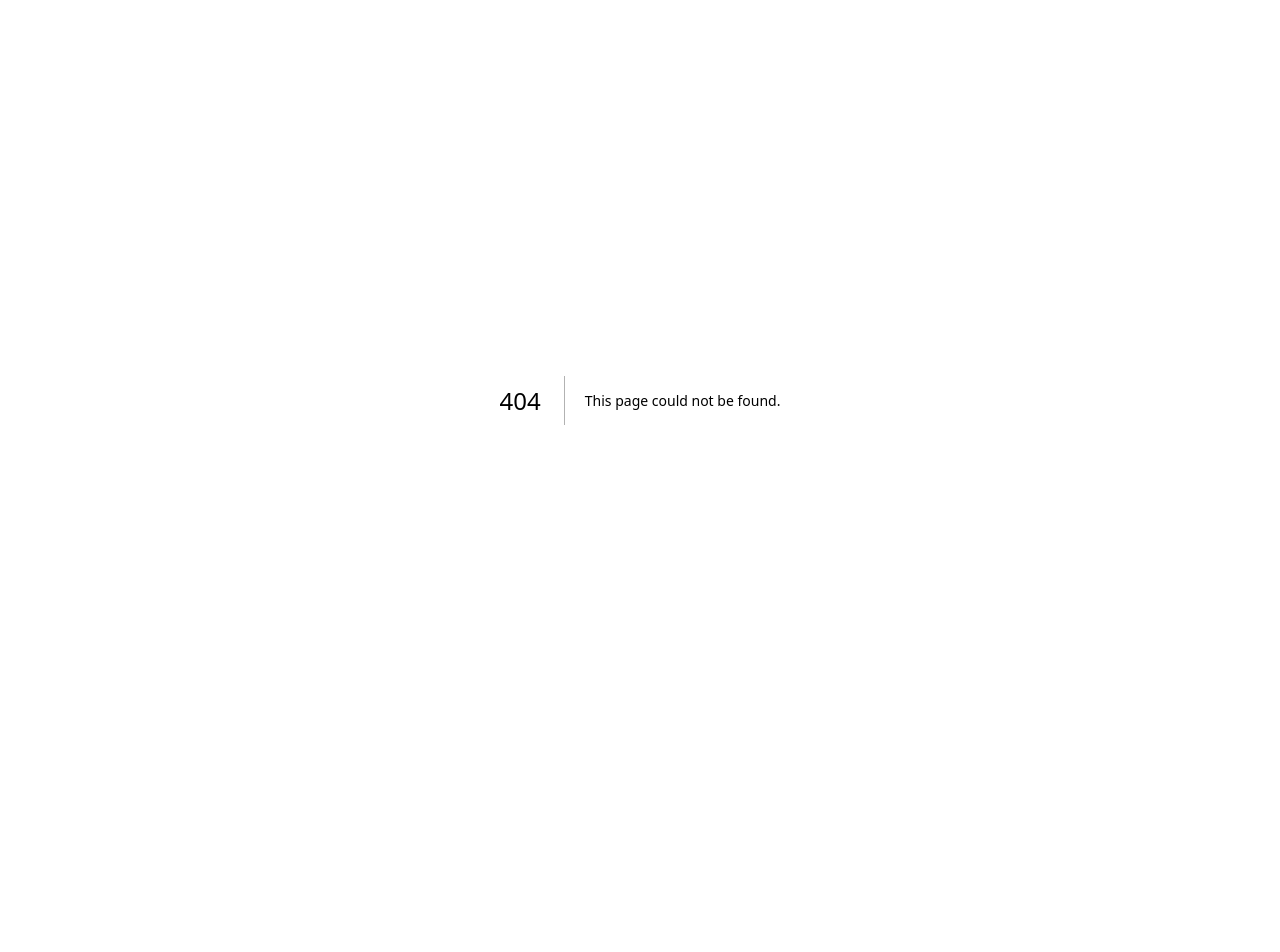
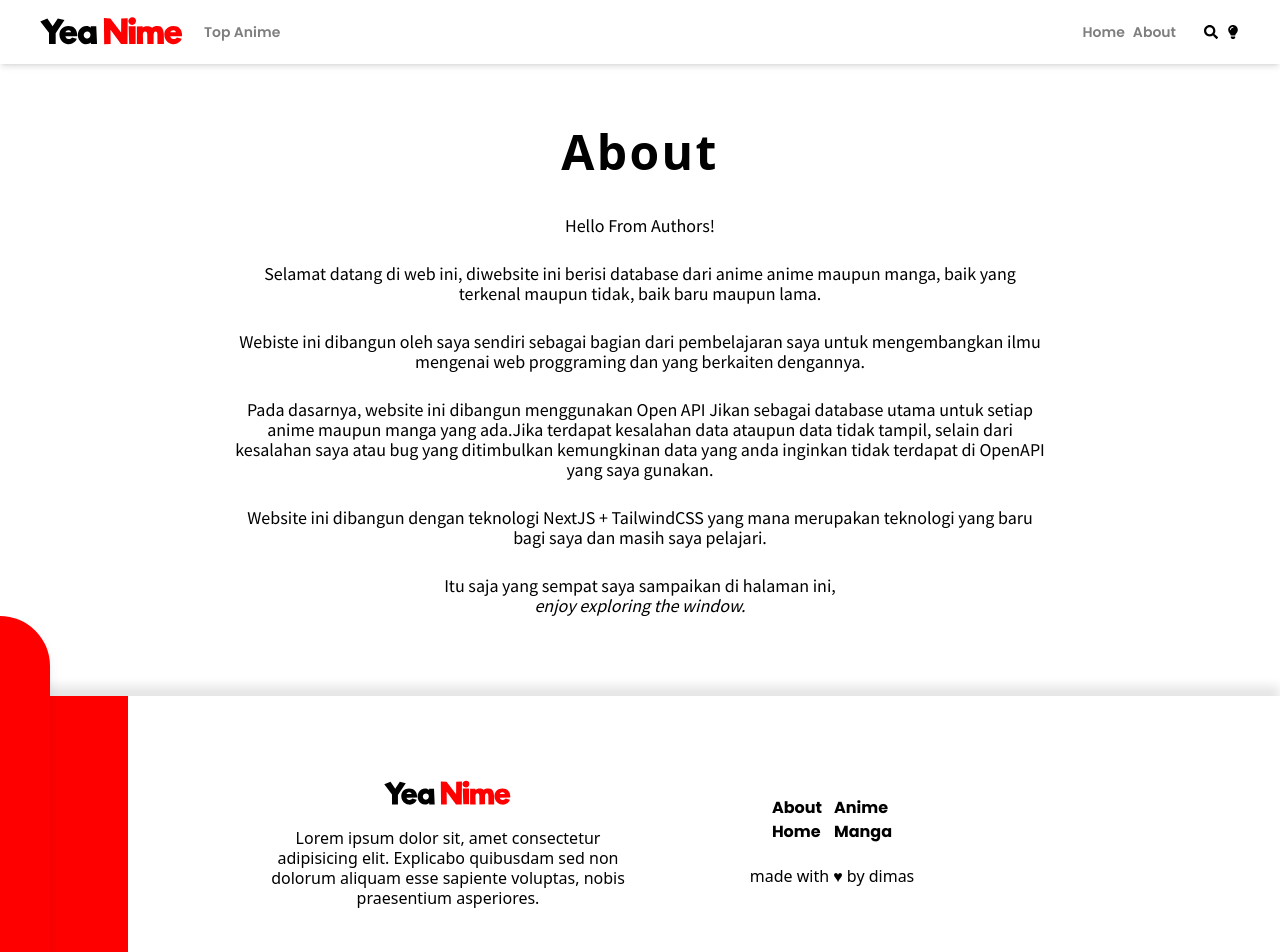
Before and after one commit to YeaGram/real-yeanime, a Next.js app: page /about in a window 1280 px wide. Before the commit this address had no page. Shown: the top 952 px of the page. Before the commit the page ends 800 px from the top, so only its background shows below. Built offline with nearby package versions, Linux system fonts and the light colour scheme.

Commit message:
add about and add top anime

```diff
--- a/components/card/index.jsx
+++ b/components/card/index.jsx
@@ -41,13 +41,13 @@ export default function Card({ dataJson, variant, blank }) {
         return (
           <div
             key={index}
-            className="flex-1 md:flex-none lg:flex-1 md:w-[200px] min-w-[150px] "
+            className="flex-1 md:flex-none lg:flex-1 max-w-[300px] md:w-[200px] min-w-[150px] "
           >
             <NavItem
               target={`/anime/${item.mal_id}`}
               blank={blank ? true : false}
             >
-              <div className="relative w-full aspect-[17/24]">
+              <div className="relative w-full  aspect-[17/24]">
                 <Image
                   src={item.images.webp.image_url}
                   fill
--- a/components/footer/index.jsx
+++ b/components/footer/index.jsx
@@ -22,12 +22,12 @@ export default function Footers() {
             <div className="flex-1 flex flex-col justify-center items-center md:mt-0 mt-10">
               <div className="flex gap-3 font-bold">
                 <div>
-                  <NavItem>About</NavItem>
-                  <NavItem>Home</NavItem>
+                  <NavItem target="/about">About</NavItem>
+                  <NavItem target="/">Home</NavItem>
                 </div>
                 <div>
-                  <NavItem>Anime</NavItem>
-                  <NavItem>Manga</NavItem>
+                  <NavItem target="/">Anime</NavItem>
+                  <NavItem target="/404">Manga</NavItem>
                 </div>
               </div>
               <div className="mt-5 text-xm">
--- /dev/null
+++ b/components/input/radio.jsx
@@ -0,0 +1,28 @@
+export default function InputRadio({ name, label, handleChange, isActive }) {
+  return (
+    <div className="flex text-lg mx-2 gap-1 font-SourceSans">
+      <div className="relative h-max w-fit">
+        <input
+          type="radio"
+          name={name}
+          id={name}
+          value={label}
+          onChange={handleChange}
+          checked={isActive === label}
+          className="peer w-4 h-4 checked:ring-4 relative opacity-0 cursor-pointer"
+        />
+        <span class="rounded-md  peer-checked:bg-primary bg-black/20 dark:bg-white/20 w-4 h-4 top-0 left-0 translate-y-1/2 -z-10  absolute"></span>
+      </div>
+      <label
+        htmlFor={name}
+        className={`px-1  ${
+          isActive === label
+            ? "opacity-100 font-semibold"
+            : "opacity-50 font-medium"
+        }`}
+      >
+        {label ? label : "All"}
+      </label>
+    </div>
+  );
+}
--- a/components/navbar/index.jsx
+++ b/components/navbar/index.jsx
@@ -43,14 +43,22 @@ export default function NavigationBar() {
           >
             <div className="w-fit md:w-full md:flex md:justify-between ">
               <div className="flex gap-4 flex-col md:flex-row md:items-center md:ml-5">
-                <NavItem variants="fade">Top Anime</NavItem>
-                <NavItem variants="fade">Random Anime</NavItem>
-                <NavItem variants="fade">Manga</NavItem>
+                <NavItem variants="fade" target="/anime/topanime">
+                  Top Anime
+                </NavItem>
+                {/* <NavItem variants="fade" target="#randomAnime">
+                  Random Anime
+                </NavItem> */}
+                {/* <NavItem variants="fade">Manga</NavItem> */}
               </div>
               <div className="flex gap-7 flex-col md:mt-0 mt-10 md:flex-row md:items-center">
                 <div className="flex gap-2">
-                  <NavItem variants="fade">Home</NavItem>
-                  <NavItem variants="fade">About</NavItem>
+                  <NavItem variants="fade" target="/">
+                    Home
+                  </NavItem>
+                  <NavItem variants="fade" target="/about">
+                    About
+                  </NavItem>
                 </div>
                 <div className="flex gap-2 w-full md:justify-evenly">
                   <NavItem variants="fill" target="/search">
--- a/components/resource/RandomAnime.jsx
+++ b/components/resource/RandomAnime.jsx
@@ -10,7 +10,10 @@ export default function RandomAnime() {
 
   return (
     GetRandomAnime && (
-      <section className="my-20 max-w-7xl container mx-auto sm:px-14 ">
+      <section
+        id="randomAnime"
+        className="my-20 max-w-7xl container mx-auto sm:px-14 "
+      >
         <div className="mx-auto h-full relative bg-gradient-to-tr pt-5  from-primary/30 dark:via-black via-white/0 dark:border-2 border-primary/30">
           <div className="flex flex-col items-center sm:items-start sm:py-7 sm:px-10 gap-4 justify-center md:flex-row">
             {/* Images */}
--- /dev/null
+++ b/pages/404.js
@@ -0,0 +1,32 @@
+import Head from "next/head";
+import Footers from "../components/footer";
+import NavigationBar from "../components/navbar";
+
+export default function About() {
+  return (
+    <>
+      <Head>
+        <title>Haiyaa</title>
+      </Head>
+      <div>
+        <NavigationBar />
+        <main className="relative">
+          <div class="flex w-full h-full justify-center">
+            <div className="pb-20">
+              <h2 className="font-poppins text-5xl mt-32 font-bold relative tracking-wider text-center">
+                Hmmm..
+              </h2>
+              <p className="mt-7 font-SourceSans opacity-70">
+                Sepertinya Terlalu Banyak Permintaan data, Bisa Juga Halaman
+                yang Anda Tuju Tidak Ada, Atau Masih Dalam Pengembangan.
+              </p>
+            </div>
+          </div>
+          <div className="w-full bottom-0">
+            <Footers />
+          </div>
+        </main>
+      </div>
+    </>
+  );
+}
--- /dev/null
+++ b/pages/about.js
@@ -0,0 +1,56 @@
+import Head from "next/head";
+import Footers from "../components/footer";
+import NavigationBar from "../components/navbar";
+
+export default function About() {
+  return (
+    <>
+      <Head>
+        <title>About</title>
+      </Head>
+      <div>
+        <NavigationBar />
+        <main className="mt-32">
+          <div class="container mx-auto">
+            <h2 className="font-poppins text-5xl font-bold relative tracking-wider text-center">
+              About
+            </h2>
+            <div className="text-center flex flex-col gap-7 max-w-4xl mx-auto mt-10 font-SourceSans leading-5 px-5 sm:px-10 text-lg">
+              <p>Hello From Authors!</p>
+              <p>
+                Selamat datang di web ini, diwebsite ini berisi database dari
+                anime anime maupun manga, baik yang terkenal maupun tidak, baik
+                baru maupun lama.
+              </p>
+              <p>
+                Webiste ini dibangun oleh saya sendiri sebagai bagian dari
+                pembelajaran saya untuk mengembangkan ilmu mengenai web
+                proggraming dan yang berkaiten dengannya.
+              </p>
+              <p>
+                Pada dasarnya, website ini dibangun menggunakan Open API Jikan
+                sebagai database utama untuk setiap anime maupun manga yang
+                ada.Jika terdapat kesalahan data ataupun data tidak tampil,
+                selain dari kesalahan saya atau bug yang ditimbulkan kemungkinan
+                data yang anda inginkan tidak terdapat di OpenAPI yang saya
+                gunakan.
+              </p>
+              <p>
+                Website ini dibangun dengan teknologi NextJS + TailwindCSS yang
+                mana merupakan teknologi yang baru bagi saya dan masih saya
+                pelajari.
+              </p>
+              <p>
+                Itu saja yang sempat saya sampaikan di halaman ini,
+                <blockquote className="italic">
+                  enjoy exploring the window.
+                </blockquote>
+              </p>
+            </div>
+          </div>
+        </main>
+        <Footers />
+      </div>
+    </>
+  );
+}
--- /dev/null
+++ b/pages/anime/topanime.js
@@ -0,0 +1,130 @@
+import Head from "next/head";
+import NavigationBar from "../../components/navbar";
+import Footers from "../../components/footer";
+import InputRadio from "../../components/input/radio";
+import { useEffect, useState } from "react";
+import Card from "../../components/card";
+
+export default function TopAnime() {
+  const [CheckedAnimeType, setCheckedAnimeType] = useState("");
+  const [CheckedAnimeFilter, setCheckedAnimeFilter] = useState("Score");
+  const [Anime, setAnime] = useState();
+  function handleCheckedAnimeType(e) {
+    setCheckedAnimeType(e.currentTarget.value);
+  }
+  function handleCheckedAnimeFilter(e) {
+    setCheckedAnimeFilter(e.currentTarget.value);
+  }
+  useEffect(() => {
+    fetch(
+      `https://api.jikan.moe/v4/top/anime?type=${CheckedAnimeType}&filter=${CheckedAnimeFilter}`
+    )
+      .then((res) => res.json())
+      .then((data) => setAnime(data));
+  }, [CheckedAnimeType, CheckedAnimeFilter]);
+
+  console.log(CheckedAnimeType);
+  console.log(Anime);
+
+  return (
+    Anime && (
+      <div className="">
+        <Head>
+          <title>Top Anime</title>
+        </Head>
+        <NavigationBar />
+
+        <div className="mt-32">
+          <div className="relative w-fit mx-auto">
+            <h2 className="font-poppins text-5xl font-bold relative tracking-wider text-center">
+              Top Anime
+            </h2>
+          </div>
+          <div className="container flex items-start sm:flex-col sm:items-center justify-center mx-auto my-5">
+            <div className="flex flex-col sm:flex-row justify-center gap-2">
+              <InputRadio
+                handleChange={handleCheckedAnimeType}
+                label={""}
+                name={"TopTv"}
+                isActive={CheckedAnimeType}
+              />
+              <InputRadio
+                handleChange={handleCheckedAnimeType}
+                label={"Tv"}
+                name={"TopTv"}
+                isActive={CheckedAnimeType}
+              />
+              <InputRadio
+                handleChange={handleCheckedAnimeType}
+                label={"Movie"}
+                name={"TopMovie"}
+                isActive={CheckedAnimeType}
+              />
+              <InputRadio
+                handleChange={handleCheckedAnimeType}
+                label={"Ova"}
+                name={"TopOva"}
+                isActive={CheckedAnimeType}
+              />
+              <InputRadio
+                handleChange={handleCheckedAnimeType}
+                label={"Special"}
+                name={"TopSpecial"}
+                isActive={CheckedAnimeType}
+              />
+              <InputRadio
+                handleChange={handleCheckedAnimeType}
+                label={"Ona"}
+                name={"TopOna"}
+                isActive={CheckedAnimeType}
+              />
+              <InputRadio
+                handleChange={handleCheckedAnimeType}
+                label={"Music"}
+                name={"TopMusic"}
+                isActive={CheckedAnimeType}
+              />
+            </div>
+            <div className="flex flex-col  sm:flex-row  justify-center gap-2 mt-1">
+              <InputRadio
+                handleChange={handleCheckedAnimeFilter}
+                label={"Favorite"}
+                name={"TopFavorite"}
+                isActive={CheckedAnimeFilter}
+              />
+              <InputRadio
+                handleChange={handleCheckedAnimeFilter}
+                label={"Upcoming"}
+                name={"TopUpcoming"}
+                isActive={CheckedAnimeFilter}
+              />
+              <InputRadio
+                handleChange={handleCheckedAnimeFilter}
+                label={"ByPopularity"}
+                name={"TopByPopularity"}
+                isActive={CheckedAnimeFilter}
+              />
+              <InputRadio
+                handleChange={handleCheckedAnimeFilter}
+                label={"Airing"}
+                name={"TopAiring"}
+                isActive={CheckedAnimeFilter}
+              />
+              <InputRadio
+                handleChange={handleCheckedAnimeFilter}
+                label={"Score"}
+                name={"TopScore"}
+                isActive={CheckedAnimeFilter}
+              />
+            </div>
+          </div>
+        </div>
+        <hr className="border-primary/40 container mx-auto" />
+        <div className="container w-fit mx-auto my-10">
+          <Card dataJson={Anime.data} blank={false} />
+        </div>
+        <Footers />
+      </div>
+    )
+  );
+}
```
